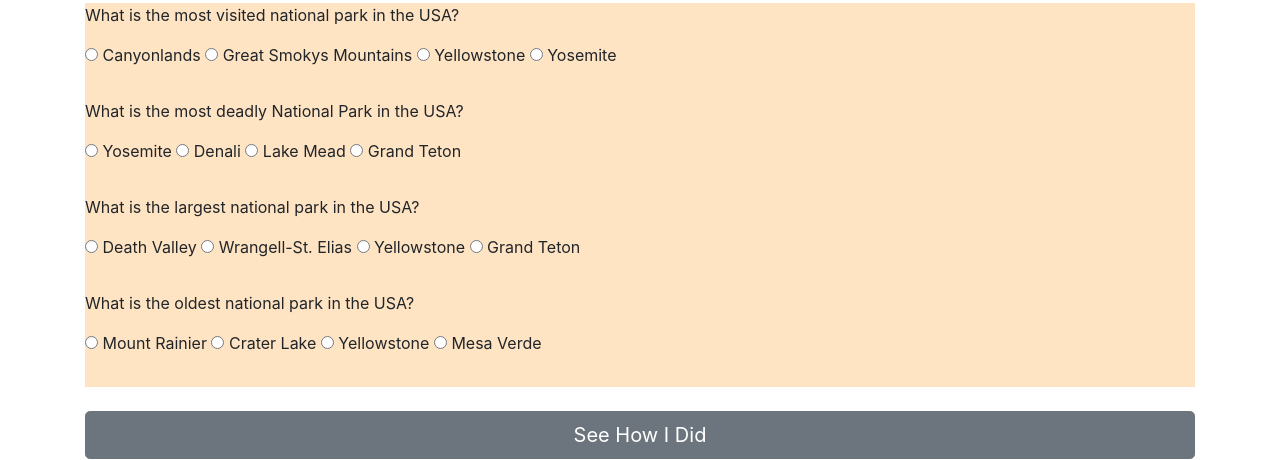
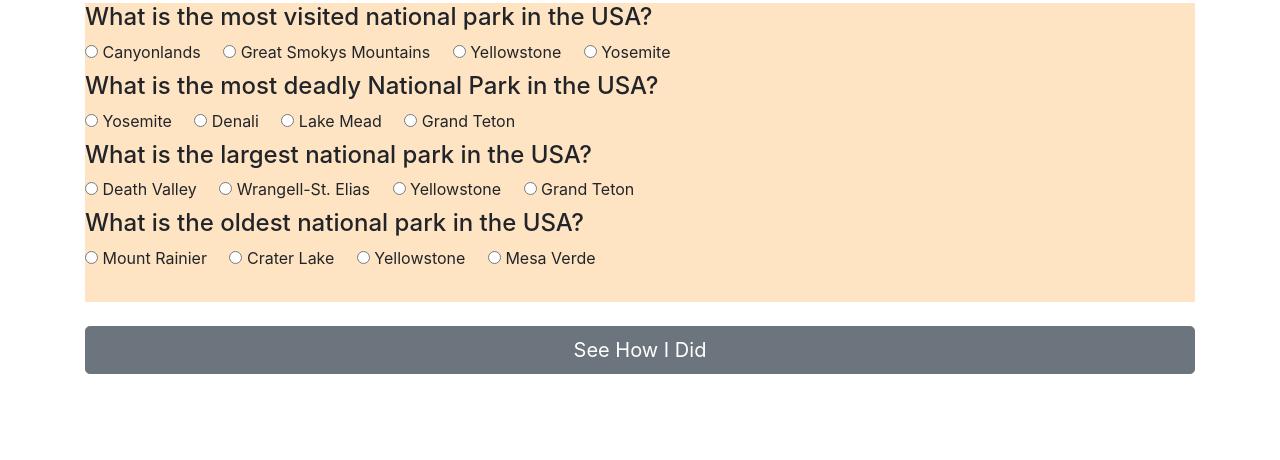
Before and after one commit to kingkaloli/TriviaGame, a plain HTML site: page index.html in a window 1280 px wide. Both pictures are taken after a click on the button "Start the Quiz". Shown: the part 358-818 px from the top of the page. Drawn offline with nearby package versions, Linux system fonts and the light colour scheme.

Commit message:
update172203

```diff
--- a/assets/javascript/app.js
+++ b/assets/javascript/app.js
@@ -10,6 +10,8 @@ $(document).ready(function () {
   $("#formButton").one("click", function () {
     $("#npQuiz").show();
     $("#formButtonTwo").show();
+    $("#formButton").show();
+
 
 
     var count = 45;
@@ -26,7 +28,8 @@ $(document).ready(function () {
         $("#npQuiz").hide();
         $("#formButton").hide();
         $("#formButtonTwo").hide();
-        $("#result").html('Guess This Number: ' + winner)
+        $("#result").html('Correct Answers: ' + winner)
+
       }
 
       //Do code for showing the number of seconds here
@@ -49,15 +52,13 @@ $(document).ready(function () {
       winner++;
       console.log(winner);
     });
-    $("#button").on("click", function () {
-      alert(winner);
-    });
+
 
     $("#formButtonTwo").click(function () {
       $("#npQuiz").hide();
       $("#formButton").hide();
       $("#formButtonTwo").hide();
-      $("#result").html('Correct Answers ' + winner )
+      $("#result").html('Correct Answers: ' + winner)
       $("#countDown").hide();
 
     });
--- a/index.html
+++ b/index.html
@@ -54,55 +54,78 @@
         <form id="npQuiz" name="npQuiz">
 
           <!--Question1-->
-          <p> What is the most visited national park in the USA?</p>
+          <h4> What is the most visited national park in the USA?</h4>
           <div>
             <input type="radio" name="questionOne" value="canonlands" id="canonlands">
             <label for="canonlands">Canyonlands</label>
+              &nbsp;
+              &nbsp;
             <input type="radio" name="questionOne" value="GreatSmoky" id="GreatSmoky">
             <label for="canonlands">Great Smokys Mountains</label>
+              &nbsp;
+              &nbsp;
             <input type="radio" name="questionOne" value="Yellowstone" id="Yellowstone">
             <label for="canonlands">Yellowstone</label>
+              &nbsp;
+              &nbsp;
             <input type="radio" name="questionOne" value="Yosemite" id="Yosemite">
             <label for="canonlands">Yosemite</label>
           </div>
           <div id="log"></div>
-          <br>
+
           <!--Question2-->
-          <p> What is the most deadly National Park in the USA?</p>
+         <h4> What is the most deadly National Park in the USA?</h4>
           <div>
-            <input type="radio" name="questionTwo" value="Yosemite" id="Yosemite">
-            <label for="canonlands">Yosemite</label>
+          <input type="radio" name="questionTwo" value="Yosemite" id="Yosemite">
+            <label for="canonlands">Yosemite </label>
+              &nbsp;
+              &nbsp;
             <input type="radio" name="questionTwo" value="Denali" id="Denali">
             <label for="canonlands">Denali</label>
+              &nbsp;
+              &nbsp;
             <input type="radio" name="questionTwo" value="LakeMead" id="LakeMead">
             <label for="canonlands">Lake Mead</label>
+              &nbsp;
+              &nbsp;
             <input type="radio" name="questionTwo" value="GrandTeton" id="GrandTeton">
             <label for="canonlands">Grand Teton</label>
           </div>
           <div id="log"></div>
-          <br>
+
           <!--Question3-->
-          <p> What is the largest national park in the USA?</p>
+           <h4>  What is the largest national park in the USA?</h4>
           <div>
             <input type="radio" name="questionThree" value="deathValley" id="deathValley">
-            <label for="canonlands">Death Valley</label>
+            <label for="canonlands">Death Valley </label>
+              &nbsp;
+               &nbsp;
             <input type="radio" name="questionThree" value="wrangell" id="wrangell">
             <label for="canonlands">Wrangell-St. Elias</label>
+              &nbsp;
+              &nbsp;
             <input type="radio" name="questionThree" value="yellowstone" id="yellowstone">
             <label for="canonlands">Yellowstone</label>
+             &nbsp;
+              &nbsp;
             <input type="radio" name="questionThree" value="GrandTeton" id="GrandTeton">
-            <label for="canonlands">Grand Teton</label>
+             <label for="canonlands">Grand Teton</label>
           </div>
-          <br>
           <!--Question4-->
-          <p> What is the oldest national park in the USA?</p>
+         <h4>  What is the oldest national park in the USA?</h4>
           <div>
             <input type="radio" name="questionOneFour" value="MountRainier" id="MountRainier">
             <label for="canonlands"> Mount Rainier</label>
+              &nbsp;
+              &nbsp;
             <input type="radio" name="questionOneFour" value="CraterLake" id="CraterLake">
             <label for="canonlands">Crater Lake</label>
+              &nbsp;
+              &nbsp;
             <input type="radio" name="questionOneFour" value="YellowstoneFour" id="YellowstoneFour">
             <label for="canonlands">Yellowstone</label>
+             &nbsp;
+              &nbsp;
             <input type="radio" name="questionOneFour" value="MesaVerdeFour" id="MesaVerdeFour">
             <label for="canonlands">Mesa Verde</label>
           </div>
```
Lines whose indentation alone changed are shown as unchanged.
